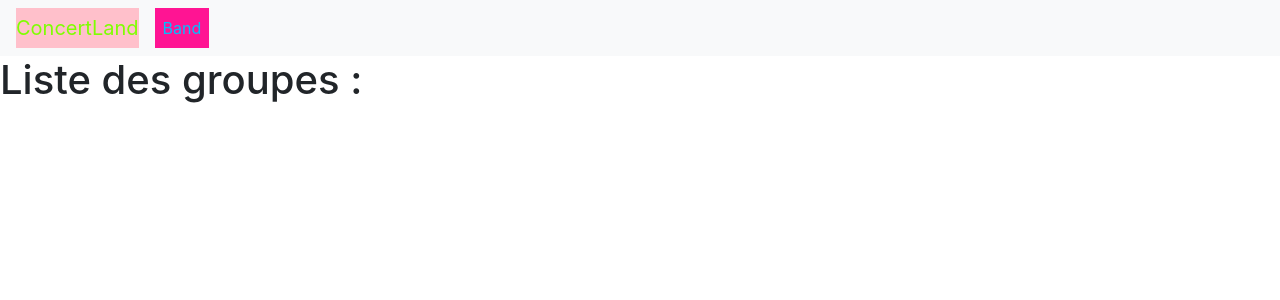
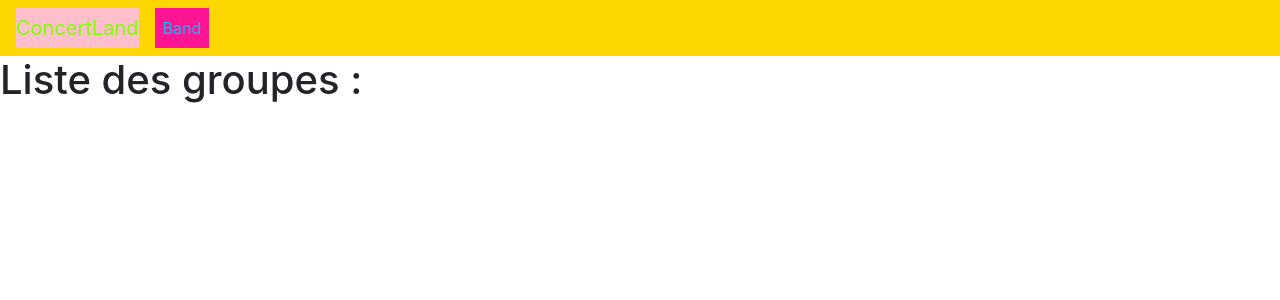
Before and after one commit to NiortKilian/TP_Projet_Concert, a Symfony app: template templates/band/list.html.twig in a window 1280 px wide. Shown: the top 300 px of the page. Run offline with Twig, Linux system fonts and the light colour scheme; the template is opened without the code that fills it, so the values that code supplies are empty; some libraries are stand-ins or nearby versions.

Commit message:
Mais quelle belle barre goldée

```diff
--- a/templates/navbar.html.twig
+++ b/templates/navbar.html.twig
@@ -1,4 +1,4 @@
-<nav class="navbar navbar-expand-lg navbar-light bg-light">
+<nav class="navbar navbar-expand-lg navbar-light bg-light" style="background-color: gold !important;">
     <a class="navbar-brand" href="https://webinfo.iutmontp.univ-montp2.fr/~niortk/concertProject/public/bands" style="color: chartreuse; background-color: pink">ConcertLand</a>
     <button class="navbar-toggler" type="button" data-toggle="collapse" data-target="#navbarSupportedContent" aria-controls="navbarSupportedContent" aria-expanded="false" aria-label="Toggle navigation">
         <span class="navbar-toggler-icon"></span>
```
